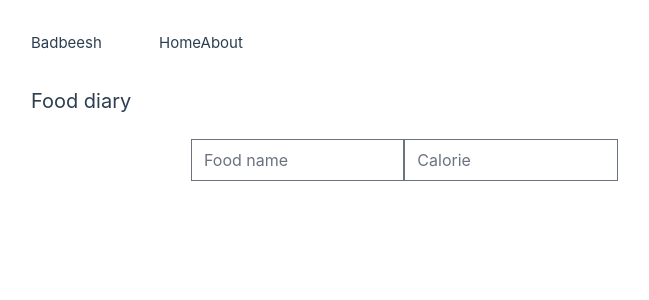
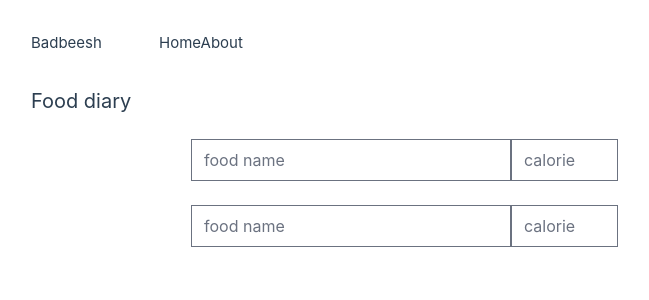
Before and after one commit to rlynjb/badbeesh-vue, a Vue app: page / in a window 1280 px wide. Shown: the top 300 px of the page, without its empty margins (289-938 px from the left). Built offline with nearby package versions, Linux system fonts and the light colour scheme.

Commit message:
generalized daily list in its own component

```diff
--- a/src/components/Food.vue
+++ b/src/components/Food.vue
@@ -1,13 +1,81 @@
+<template>
+  <main class="">
+    <div v-if="fields.length" class="grid grid-cols-4">
+      <ul class="col-span-4 mb-4">
+        <li v-for="(foodItem, foodIndex) in foods" :key="'food'+foodIndex"
+          class="grid grid-cols-12"
+        >
+          <div class="col-span-3 text-xs">
+            {{ convertTimestamp(foodItem.timestamp) }}
+          </div>
+
+          <!--
+            there is an issue with tailwind tree shaking when setting dynamic css
+            to fix: https://stackoverflow.com/questions/72356953/how-to-use-dynamic-class-of-tailwindcss-like-this-in-project-of-vue3-and-vite
+          -->
+          <div v-for="(field, fieldIndex) in fields" :key="'updateField'+fieldIndex"
+            :class="'col-span-'+field.size"
+          >
+            <input
+              class="text-black w-full"
+              :placeholder="field.placeholder"
+              type="text"
+              :value="foodItem[field.name as keyof typeof foodItem]"
+              @input="updateResolver($event, field.name, foodItem.id)"
+            />
+          </div>
+
+          <button class="ml-3 col-span-1"
+            @click="deleteResolver(foodItem.id)"
+          >
+            X
+          </button>
+        </li>
+
+        <li class="grid grid-cols-12 mt-2">
+          <div class="col-span-3 text-xs"></div>
+
+          <div v-for="(field, fieldIndex) in fields" :key="'createField'+fieldIndex"
+            :class="'col-span-'+field.size"
+          >
+            <input
+              class="text-black w-full"
+              :placeholder="field.placeholder"
+              type="text"
+              :value="food[field.name as keyof typeof food]"
+              @input="createResolver($event, field.name)"
+            />
+          </div>
+        </li>
+      </ul>
+    </div>
+
+
+    <DailyList
+      :dailyItem="food"
+      :dailyItems="foods"
+      :fields="fields"
+      @create="createFood"
+      @update="updateFood"
+      @delete="deleteFood"
+    />
+
+  </main>
+</template>
+
 <script lang="ts">
 import { toRaw } from 'vue'
+
 // @ts-ignore
 // fix https://stackoverflow.com/a/55576119
 import { debounce } from 'lodash'
+import DailyList from '../slots/DailyList.vue'
 
 import {
   type ISelfCare,
   SelfCare
 } from '../models/ISelfCare'
+
 import {
   getFoods,
   createFood,
@@ -23,16 +91,34 @@ class Food extends SelfCare {
 }
 
 export default {
+  components: {
+    DailyList
+  },
   data() {
     return {
+      idLookup: {} as any,
       food: {} as IFood,
       foods: [] as IFood[],
-      idLookup: {} as any,
+      fields: [
+        {
+          name: 'name',
+          placeholder: 'food name',
+          size: '6',
+        },
+        {
+          name: 'calorie',
+          placeholder: 'calorie',
+          size: '2',
+        }
+      ],
     }
   },
 
   mounted() {
     this.food = new Food()
+
+    console.log('INTERFACE:: ', {} as IFood)
+    console.log('CLASS w Default values:: ', new Food())
 
     getFoods().then(res => {
       this.foods = res
@@ -43,16 +129,21 @@ export default {
   },
 
   methods: {
+    createFood(val: object[]) {
+
+    },
     createResolver($event: any, field: string) {
       let val = $event.target.value
       this.food[field as keyof typeof this.food] = val
-
       this.foods.push(toRaw(this.food))
       this.food = new Food()
 
       createFood(this.foods)
     },
 
+    updateFood(val: object[]) {
+      createFood(this.foods)
+    },
     updateResolver($event: any, field: string, id: any) {
       let val = $event.target.value
       let existFood = toRaw(this.foods).findIndex((i: IFood) => i.id === id)
@@ -76,6 +167,9 @@ export default {
       updateFood(this.foods)
     },
 
+    deleteFood(val: object[]) {
+
+    },
     deleteResolver(id: any) {
       let existFood = toRaw(this.foods).findIndex((i: IFood) => i.id === id)
       this.foods.splice(existFood, 1)
@@ -89,57 +183,3 @@ export default {
   },
 }
 </script>
-
-<template>
-  <main class="grid grid-cols-4">
-    <ul class="col-span-4 mb-4">
-      <li v-for="(foodItem, foodIndex) in foods" :key="'food'+foodIndex"
-        class="grid grid-cols-12"
-      >
-        <div class="col-span-3 text-xs">
-          {{ convertTimestamp(foodItem.timestamp) }}
-        </div>
-        <!-- move this to its own composable or component -->
-        <input
-          class="text-black col-span-4"
-          placeholder="Food name"
-          type="text"
-          :value="foodItem.name"
-          @input="updateResolver($event, 'name', foodItem.id)"
-        />
-        <input
-          class="text-black col-span-4"
-          placeholder="Calorie"
-          type='text'
-          :value="foodItem.calorie"
-          @input="updateResolver($event, 'calorie', foodItem.id)"
-        />
-        <button class="ml-3 col-span-1"
-          @click="deleteResolver(foodItem.id)"
-        >
-          X
-        </button>
-      </li>
-
-      <li class="grid grid-cols-12 mt-2">
-        <div class="col-span-3 text-xs">
-        </div>
-        <input
-          class="text-black col-span-4"
-          placeholder="Food name"
-          type="text"
-          :value="food.name"
-          @input="createResolver($event, 'name')"
-        />
-        <input
-          class="text-black col-span-4"
-          placeholder="Calorie"
-          type='text'
-          :value="food.calorie"
-          @input="createResolver($event, 'calorie')"
-        />
-      </li>
-    </ul>
-
-  </main>
-</template>
--- a/src/composables/SelfCare.ts
+++ /dev/null
@@ -1,28 +0,0 @@
-import { ref, onMounted, onUnmounted } from 'vue'
-
-export interface ISelfCare {
-  id: string,
-  timestamp: string,
-  name: string,
-}
-
-// by convention, composable function names start with "use"
-export function useMouse() {
-  // state encapsulated and managed by the composable
-  const x = ref(0)
-  const y = ref(0)
-
-  // a composable can update its managed state over time.
-  function update(event:any) {
-    x.value = event.pageX
-    y.value = event.pageY
-  }
-
-  // a composable can also hook into its owner component's
-  // lifecycle to setup and teardown side effects.
-  onMounted(() => window.addEventListener('mousemove', update))
-  onUnmounted(() => window.removeEventListener('mousemove', update))
-
-  // expose managed state as return value
-  return { x, y }
-}
--- /dev/null
+++ b/src/slots/DailyList.vue
@@ -0,0 +1,118 @@
+<template>
+  <div class="grid grid-cols-4">
+    <ul class="col-span-4 mb-4">
+      <li v-for="(itemData, itemIndex) in localDailyItems" :key="'food'+itemIndex"
+        class="grid grid-cols-12"
+      >
+        <div class="col-span-3 text-xs">
+          {{ convertTimestamp(itemData.timestamp) }}
+        </div>
+        {{ itemData.name }}
+        <div v-for="(field, fieldIndex) in fields" :key="'updateField'+fieldIndex"
+          :class="'col-span-'+field.size"
+        >
+          <input
+            class="text-black w-full"
+            :placeholder="field.placeholder"
+            type="text"
+            :value="dailyItem[field.name as keyof typeof dailyItem]"
+            @input="updateEmit($event, field.name, itemData.id)"
+          />
+        </div>
+
+        <button class="ml-3 col-span-1"
+          @click="deleteEmit(itemData.id)"
+        >
+          X
+        </button>
+      </li>
+
+      <li class="grid grid-cols-12 mt-2">
+        <div class="col-span-3 text-xs"></div>
+
+        <div v-for="(field, fieldIndex) in fields" :key="'createField'+fieldIndex"
+          :class="'col-span-'+field.size"
+        >
+          <input
+            class="text-black w-full"
+            :placeholder="field.placeholder"
+            type="text"
+            :value="dailyItem[field.name as keyof typeof dailyItem]"
+            @input="createEmit($event, field.name)"
+          />
+        </div>
+      </li>
+    </ul>
+  </div>
+</template>
+
+<script lang="ts">
+import { toRaw } from 'vue'
+
+/*
+  TODO:
+  research how to pass typescript interface as props
+*/
+export default {
+  name: 'DailyList',
+  props: {
+    fields: {
+      type: Array,
+      default: [],
+    },
+    dailyItem: {
+      type: Object,
+      default: {},
+    },
+    dailyItems: {
+      type: Array,
+      default: [],
+    },
+  },
+
+  data() {
+    return {
+      localDailyItem: {},
+      localDailyItems: [],
+    }
+  },
+
+  watch: {
+    dailyItem(val) {
+      this.localDailyItem = val
+    },
+    dailyItems(val) {
+      this.localDailyItems = val
+    },
+  },
+
+  methods: {
+    createEmit($event: any, field: string) {
+      let val = $event.target.value
+      this.dailyItem[field as keyof typeof this.dailyItem] = val
+      this.dailyItems.push(toRaw(this.dailyItem))
+      this.dailyItem = new Food()
+
+      this.$emit('create', this.dailyItems)
+    },
+
+    updateEmit($event: any, field: string, id: any) {
+      let val = $event.target.value
+      let existFood = toRaw(this.dailyItems).findIndex((i: IFood) => i.id === id)
+      this.dailyItems[existFood][field as keyof typeof this.dailyItem] = val
+
+      this.$emit('update', this.dailyItems)
+    },
+    deleteEmit(id: any) {
+      let existFood = toRaw(this.dailyItems).findIndex((i: IFood) => i.id === id)
+      this.dailyItems.splice(existFood, 1)
+
+      this.$emit('delete', this.dailyItems)
+    },
+
+    convertTimestamp(val?: number) {
+      return new Date(val).toLocaleString()
+    },
+  },
+}
+</script>
--- a/tailwind.config.js
+++ b/tailwind.config.js
@@ -1,6 +1,10 @@
 /** @type {import('tailwindcss').Config} */
 module.exports = {
   content: ['./index.html', './src/**/*.{vue,js,ts,jsx,tsx}'],
+  safelist: [
+    'col-span-6',
+    'col-span-2'
+  ],
   theme: {
     container: {
       center: true
--- a/tsconfig.json
+++ b/tsconfig.json
@@ -10,5 +10,5 @@
     {
       "path": "./tsconfig.vitest.json"
     }
-  ]
+  ],
 }
```
Also changed, not shown: 1 other file (tests, documents, lock files or other folders).
